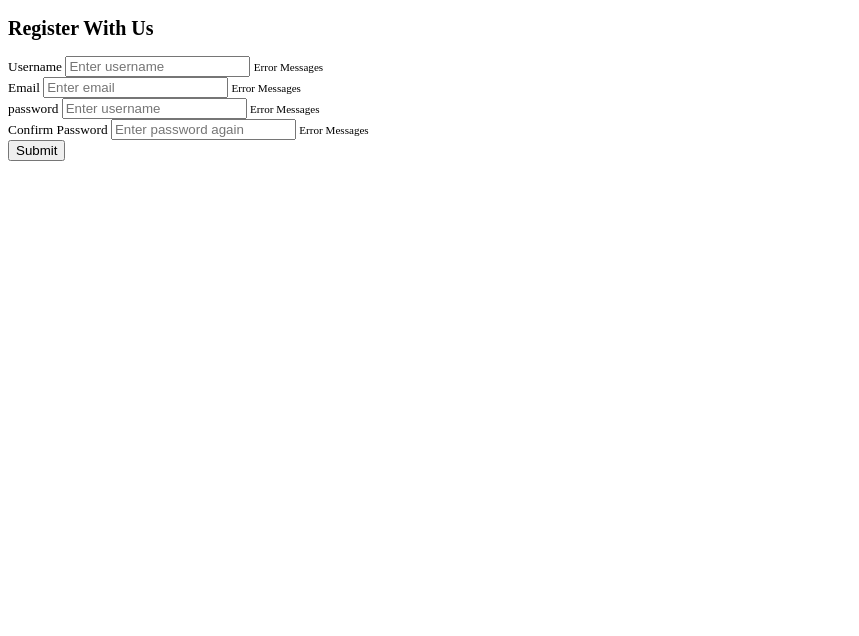
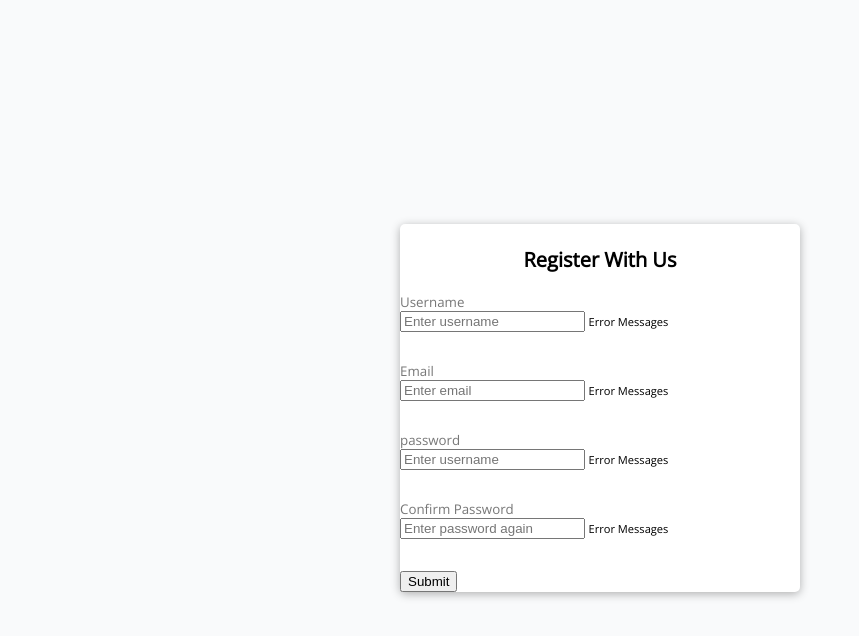
Before and after one commit to abdirisaqomer/Mini-Vanila-Js-Projects, a plain HTML site: page Form-Validation/index.html in a window 1280 px wide. Shown: the whole page, without its empty margins (0-859 px from the left). Drawn offline with nearby package versions, Linux system fonts and the light colour scheme.

Commit message:
More changes

```diff
--- a/Form-Validation/main.scss
+++ b/Form-Validation/main.scss
@@ -0,0 +1,41 @@
+@import url('https://fonts.googleapis.com/css?family=Open+Sans&display=swap');
+
+* {
+    box-sizing: border-box;
+}
+
+body {
+    background-color: #f9fafb;
+    font-family: 'Open Sans';
+    display: flex;
+    align-items: center;
+    justify-content: center;
+    min-height: 100vh;
+}
+
+.container {
+    background-color: #fff;
+    border-radius: 5px;
+    box-shadow: 0 2px 10px rgba(0, 0, 0, 0.3);
+    width: 400px;
+}
+h2 {
+    text-align: center;
+    margin: 0 0 20px;
+}
+
+.form {
+    padding: 30px 40px;
+}
+
+.form-control {
+    margin-bottom: 10px;
+    padding-bottom: 20px;
+    position: relative;
+}
+
+.form-control label {
+    color: #777;
+    display: block:
+    margin-bottom: 5px;
+}
```
Also changed, not shown: Form-Validation/main.css, 1 other file.
